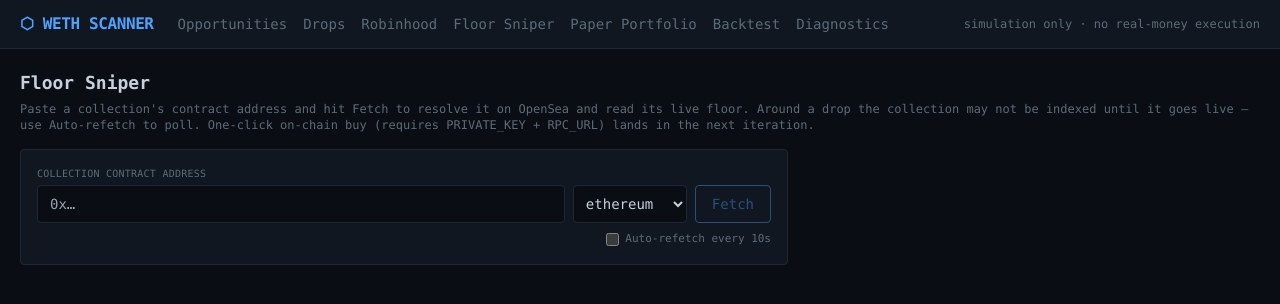
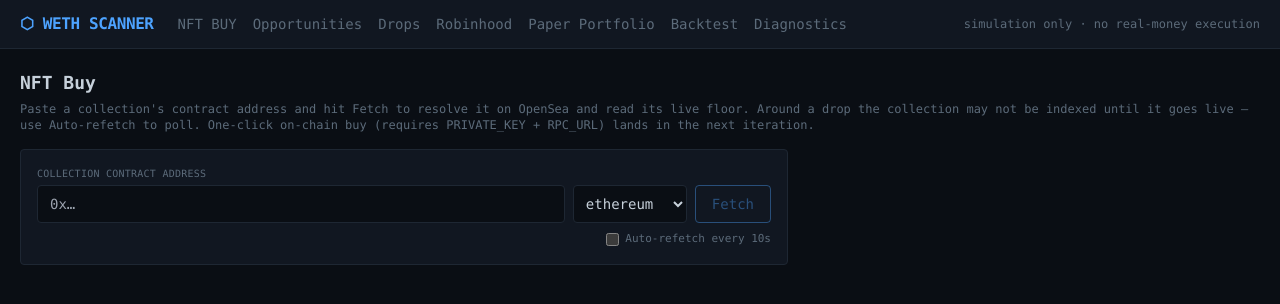
Before and after one commit to clawdtesting/opensesa-nft-weth-scanner, a Next.js app: page /buy in a window 1280 px wide. Shown: the top 304 px of the page. Built offline with nearby package versions, Linux system fonts and the light colour scheme.

Commit message:
Rename Floor Sniper tab to "NFT BUY" and move it first
Make the NFT buy tab the leftmost nav item and rename it to NFT BUY
(page heading updated to match).

Co-Authored-By: Claude Opus 4.8 <noreply@anthropic.com>
Claude-Session: https://claude.ai/code/session_012UDEtM5rKeBBWThYazEDqG

```diff
--- a/src/app/buy/page.tsx
+++ b/src/app/buy/page.tsx
@@ -6,7 +6,7 @@ export default function BuyPage() {
   return (
     <div>
       <div className="mb-4">
-        <h1 className="text-lg font-semibold text-terminal-text">Floor Sniper</h1>
+        <h1 className="text-lg font-semibold text-terminal-text">NFT Buy</h1>
         <p className="text-xs text-terminal-muted mt-1">
           Paste a collection&apos;s contract address and hit Fetch to resolve it on OpenSea and read
           its live floor. Around a drop the collection may not be indexed until it goes live — use
--- a/src/app/layout.tsx
+++ b/src/app/layout.tsx
@@ -8,10 +8,10 @@ export const metadata: Metadata = {
 };
 
 const NAV = [
+  { href: '/buy', label: 'NFT BUY' },
   { href: '/', label: 'Opportunities' },
   { href: '/drops', label: 'Drops' },
   { href: '/robinhood', label: 'Robinhood' },
-  { href: '/buy', label: 'Floor Sniper' },
   { href: '/portfolio', label: 'Paper Portfolio' },
   { href: '/backtest', label: 'Backtest' },
   { href: '/diagnostics', label: 'Diagnostics' },
```
